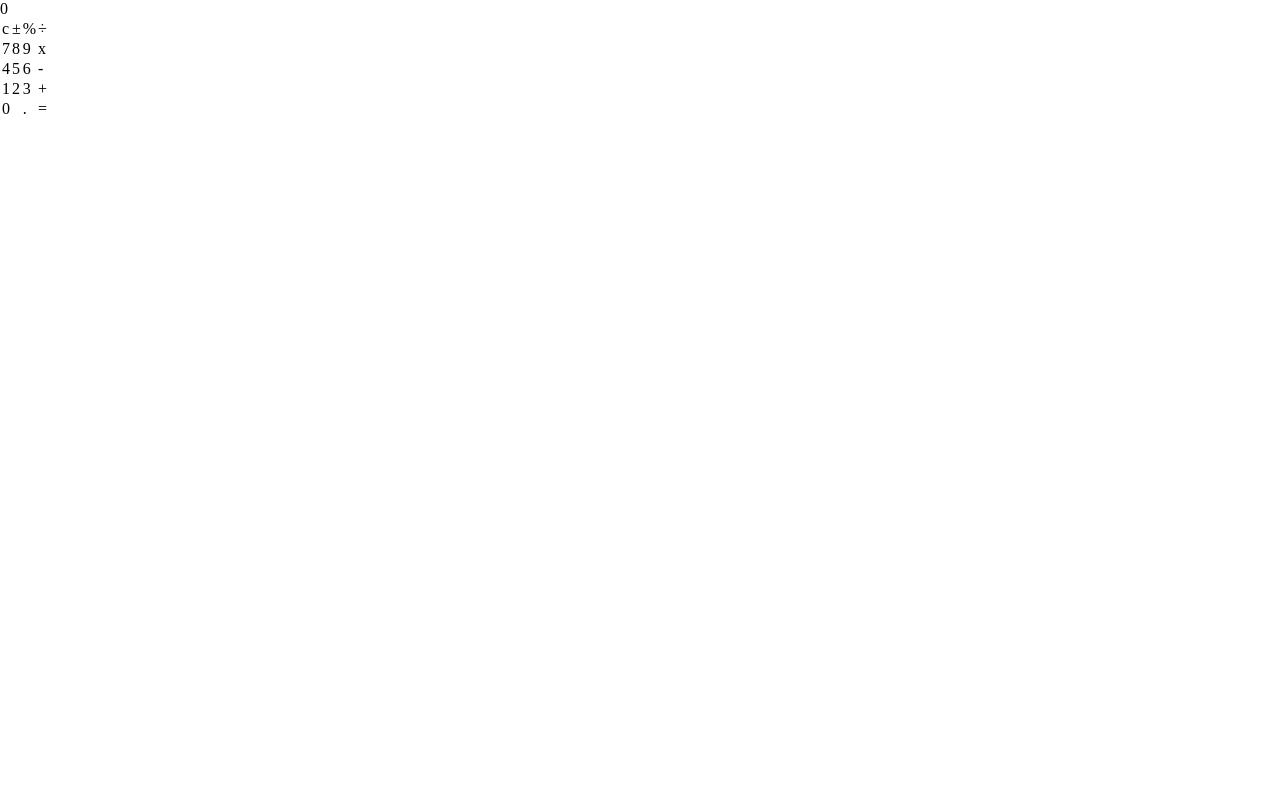
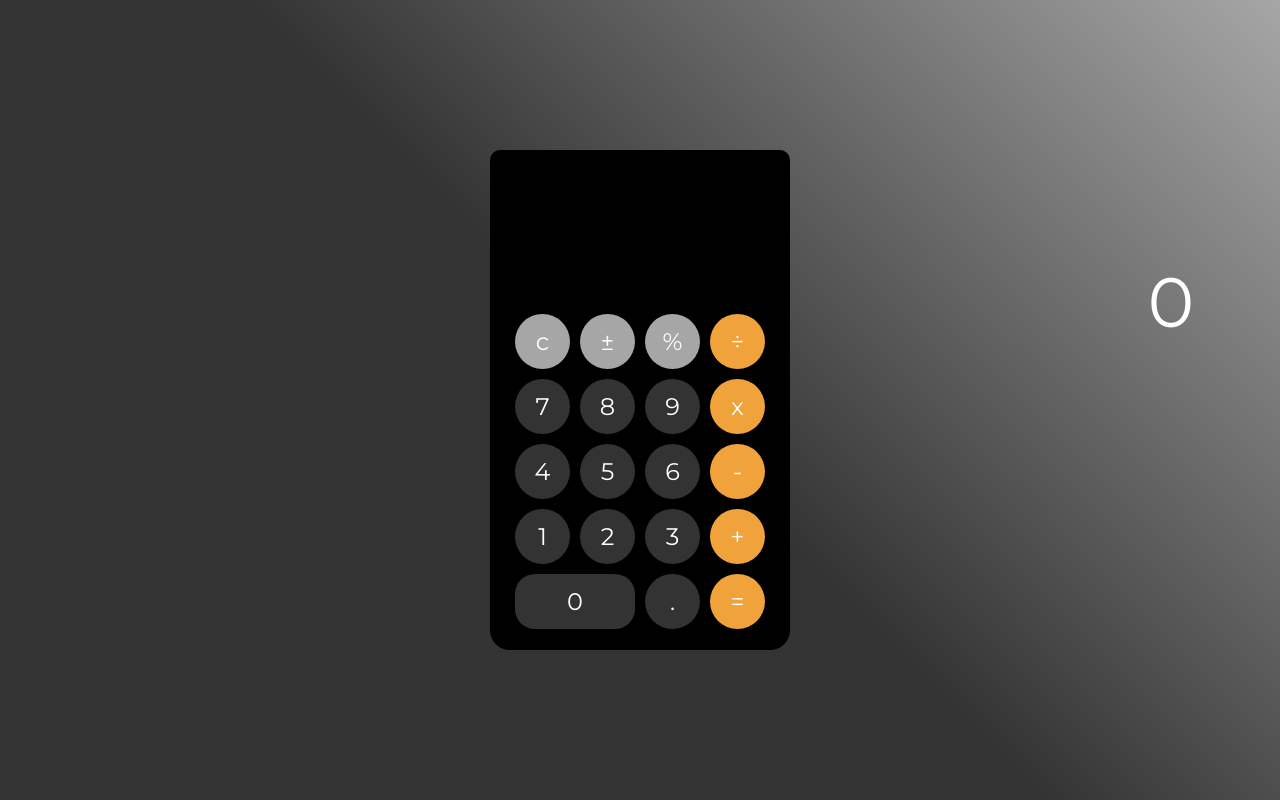
Before and after one commit to IsmaelSantiagoo/Calculadora, a plain HTML site: page calculadora/index.html in a window 1280 px wide. Drawn offline with Linux system fonts and the light colour scheme.

Commit message:
Estilizando elementos

```diff
--- a/calculadora/css/styles.css
+++ b/calculadora/css/styles.css
@@ -1,7 +1,99 @@
 @import url('https://fonts.googleapis.com/css2?family=Montserrat:ital,wght@0,100..900;1,100..900&display=swap');
+
+:root {
+    --white: #fff;
+    --black: #000;
+    --dark-grey: #333333;
+    --grey: #A6A6A6;
+    --orange: #F0A23B;
+}
 
 * {
     margin: 0;
     padding: 0;
     box-sizing: border-box;
+    color: var(--white);
 }
+
+body {
+    font-family: "Montserrat", sans-serif;
+}
+
+.interface {
+    display: flex;
+    justify-content: center;
+    align-items: center;
+    background-image: linear-gradient(45deg, var(--dark-grey) 50%,  var(--grey));
+    height: 100vh;
+}
+
+.calculadora {
+    width: 300px;
+    height:500px;
+    background: #000000;
+    border-radius: 20px;
+}
+
+.display {
+    display: inline-block;
+    width: 100%;
+    height:30%;
+    border-top-left-radius: 10px;
+    border-top-right-radius: 10px;
+}
+
+#expression {
+    width: 100%;
+    height: 30%;
+    border-top-left-radius: 10px;
+    border-top-right-radius: 10px;
+    background: var(--black);
+}
+
+#result {
+    position: absolute;
+    margin-left: 5%;
+    margin-top: 5%;
+    width: 50%;
+    text-align: right;
+    font-size: 70px;
+}
+
+.calculadora .buttons {
+    display: flex;
+    justify-content: center;
+    align-items: center;
+    height:auto;
+    border-bottom-left-radius: 10px;
+    border-bottom-right-radius: 10px;
+}
+
+.buttons table {
+    text-align: center;
+    display: flex;
+    align-items: center;
+    font-size: 24px;
+    border-spacing: 10px;
+}
+
+.buttons table tr td {
+    width: 55px;
+    height: 55px;
+    border-radius: 100px;
+}
+
+.grey {
+    background: var(--grey);
+}
+
+.dark-grey {
+    background: var(--dark-grey);
+}
+
+.orange {
+    background: var(--orange)
+}
+
+td:hover {
+    cursor: pointer;
+}
```
